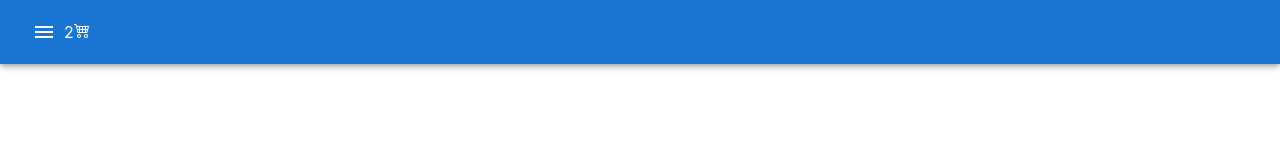
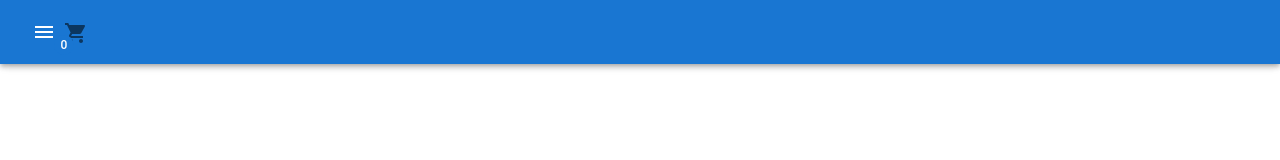
Before and after one commit to DaniCDS/ProyectoReact, a React (Vite) app: page / in a window 1280 px wide. Shown: the top 160 px of the page. Built offline with nearby package versions, Linux system fonts and the light colour scheme.

Commit message:
fix cardwidget

```diff
--- a/src/components/common/cardWidget/CartWidget.jsx
+++ b/src/components/common/cardWidget/CartWidget.jsx
@@ -1,10 +1,17 @@
-import { BsCart4 } from "react-icons/bs";
+import { Badge } from "@mui/material";
+import ShoppingCartIcon from "@mui/icons-material/ShoppingCart";
 
 const CartWidget = () => {
   return (
     <div>
-      <span>2</span>
-      <BsCart4 />
+      <Badge
+        badgeContent={0}
+        showZero
+        color="primary"
+        anchorOrigin={{ vertical: "bottom", horizontal: "left" }}
+      >
+        <ShoppingCartIcon color="action" />
+      </Badge>
     </div>
   );
 };
```
Also changed, not shown: src/productsMock.js (added, +18 -0 lines).
